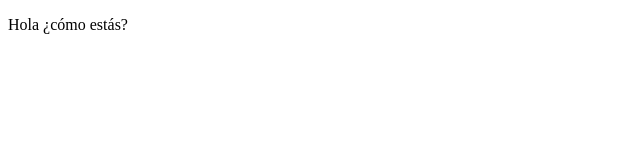
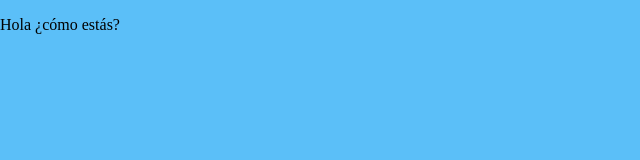
Before and after one commit to dmarcon527/p1Sass, a plain HTML site: page index.html in a window 1280 px wide. Shown: the whole page, without its empty margins (0-640 px from the left). Drawn offline with Linux system fonts and the light colour scheme.

Commit message:
third.commit

```diff
--- a/index.html
+++ b/index.html
@@ -5,6 +5,7 @@
     <meta charset="UTF-8">
     <meta http-equiv="X-UA-Compatible" content="IE=edge">
     <meta name="viewport" content="width=device-width, initial-scale=1.0">
+    <link rel="stylesheet" href="main.css">
     <title>Sass</title>
 </head>
 
--- /dev/null
+++ b/main.css
@@ -0,0 +1,5 @@
+body {
+  margin: 0;
+  background-color: #5bbff8;
+}
+/*# sourceMappingURL=main.css.map */
```
Also changed, not shown: 1 other file.
